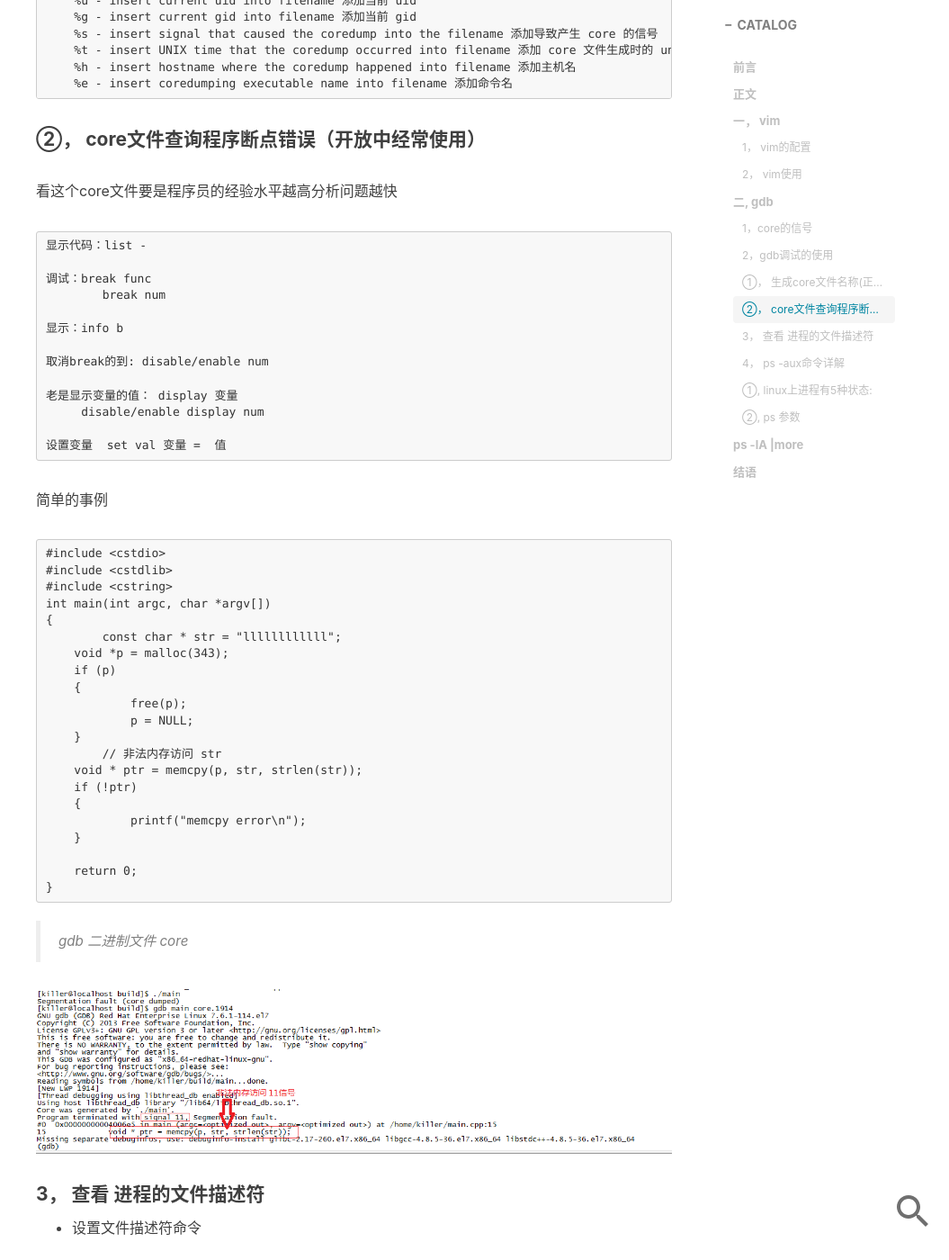
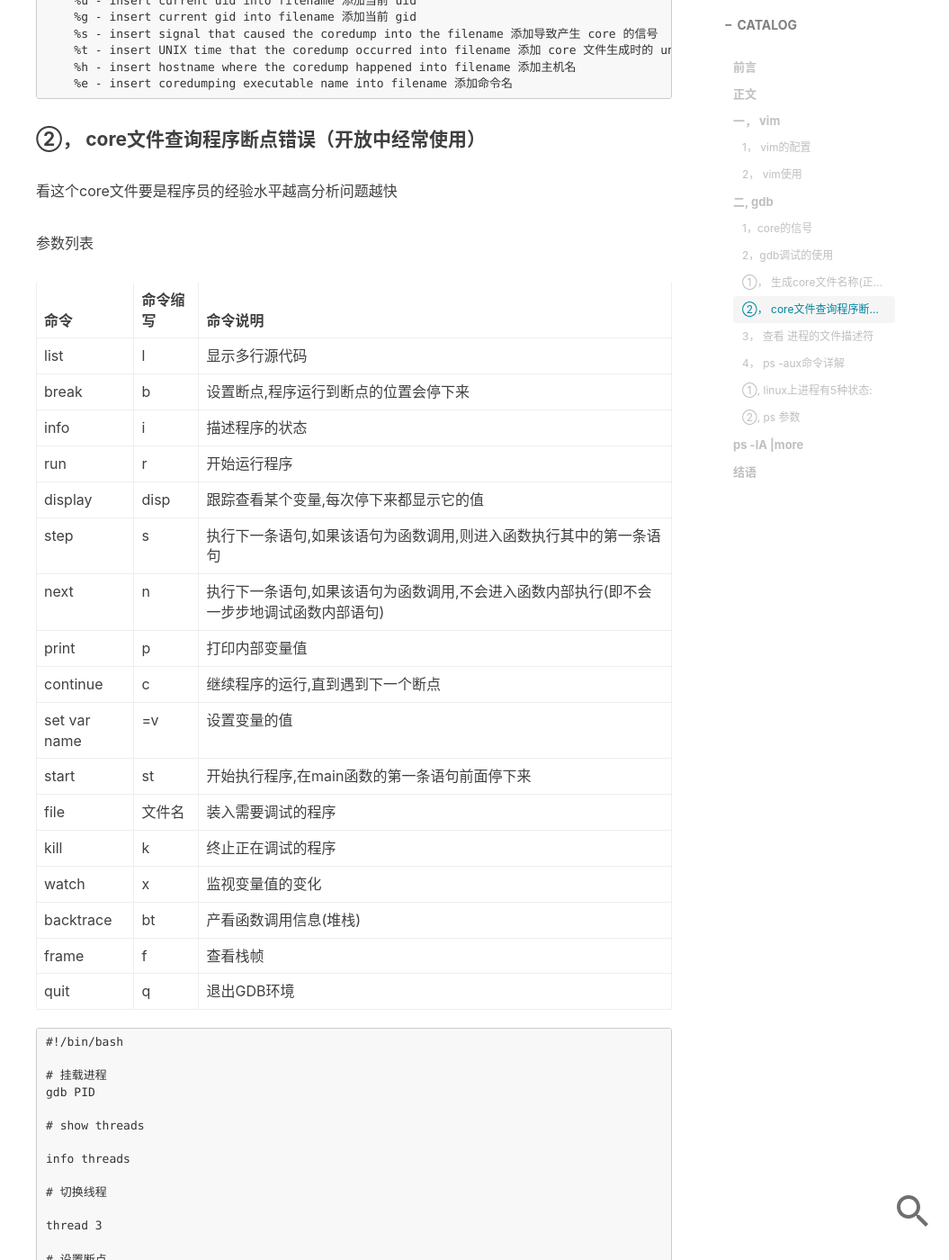
Before and after one commit to chensongpoixs/chensongpoixs.github.io, a Jekyll site: the page built from _posts/2017-06-16-vim的设置和gdb调试使用.md, in a window 1280 px wide and 1400 px high, scrolled down 2497 px. Shown: the whole window at 90% size, without its empty margins (225-1280 px from the left). Built offline with Jekyll 4.4.1, drawn with Linux system fonts in a browser that asks for light colours; nearby versions of some CDN libraries; comment, search, counter and statistics services are not loaded; some of the changed text lies outside the part shown.

Commit message:
[add gdb 常用命令总结]

````diff
--- a/_posts/2017-06-16-vim的设置和gdb调试使用.md
+++ b/_posts/2017-06-16-vim的设置和gdb调试使用.md
@@ -101,20 +101,75 @@ core的信号处理方式：终止进程+产生core文件
 
 看这个core文件要是程序员的经验水平越高分析问题越快
 
+
+参数列表
+
+|命令|命令缩写|命令说明|
+|-|-|-|
+|list|l|显示多行源代码|
+|break|b|设置断点,程序运行到断点的位置会停下来|
+|info|i|描述程序的状态|
+|run|r|开始运行程序|
+|display|disp|跟踪查看某个变量,每次停下来都显示它的值|
+|step|s|执行下一条语句,如果该语句为函数调用,则进入函数执行其中的第一条语句|
+|next|n|执行下一条语句,如果该语句为函数调用,不会进入函数内部执行(即不会一步步地调试函数内部语句)|
+|print|p|打印内部变量值|
+|continue|c|继续程序的运行,直到遇到下一个断点|
+|set var name|=v|设置变量的值|
+|start|st|开始执行程序,在main函数的第一条语句前面停下来|
+|file|文件名|装入需要调试的程序|
+|kill|k|终止正在调试的程序|
+|watch|x|监视变量值的变化|
+|backtrace|bt|产看函数调用信息(堆栈)|
+|frame|f|查看栈帧|
+|quit|q|退出GDB环境|
+
+
 ```
-显示代码：list -
+#!/bin/bash
 
-调试：break func
-	break num
+# 挂载进程
+gdb PID
 
-显示：info b
+# show threads
 
-取消break的到: disable/enable num
+info threads
 
-老是显示变量的值： display 变量
-     disable/enable display num
+# 切换线程
 
-设置变量  set val 变量 =  值
+thread 3
+
+# 设置断点
+# 在main.cpp文件第100行处为所有经过这里的线程设置断点。
+break main.cpp:100
+
+# break main.cpp:100 thread all  --> [ERROR]
+
+#backtrace 查看当前运行到第几行。
+backtrace
+
+
+# finsh推出当前调试的函数
+#finsh
+
+
+# 执行下一条语句,如果该语句为函数调用,则进入函数执行其中的第一条语句
+step
+
+#执行下一条语句,如果该语句为函数调用,不会进入函数内部执行(即不会一步步地调试函数内部语句)
+next
+
+#detach
+
+detach
+
+# 调试
+
+#set scheduler-locking off|on|step，这个是问得最多的。在使用step或者continue命令调试当前被调试线程的时候，其他线程也是同时执行的，怎么只让被调试程序执行呢？通过这个命令就可以实现这个需求。
+#off 不锁定任何线程，也就是所有线程都执行，这是默认值。
+#on 只有当前被调试程序会执行。
+#step 在单步的时候，除了next过一个函数的情况(熟悉情况的人可能知道，这其实是一个设置断点然后continue的行为)以外，只有当前线程会执行。
+
 ```
 
 简单的事例
````
